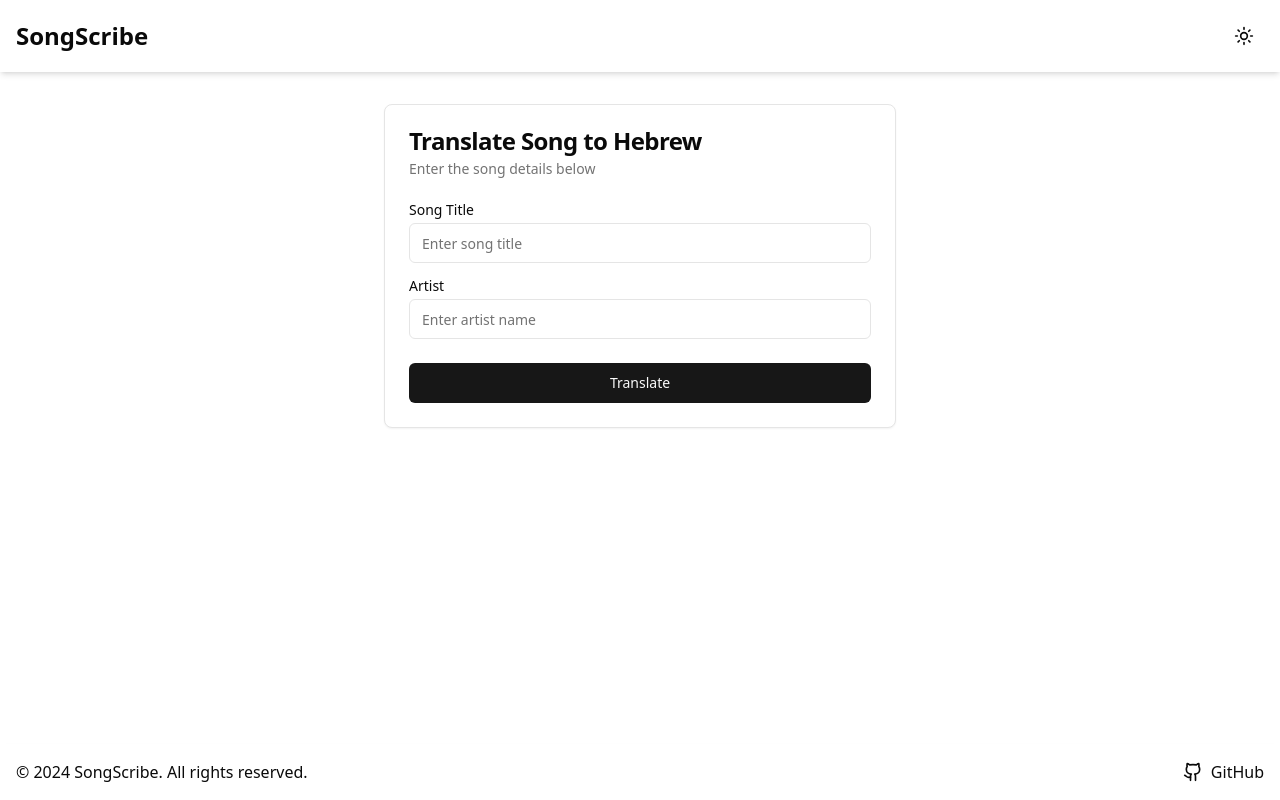
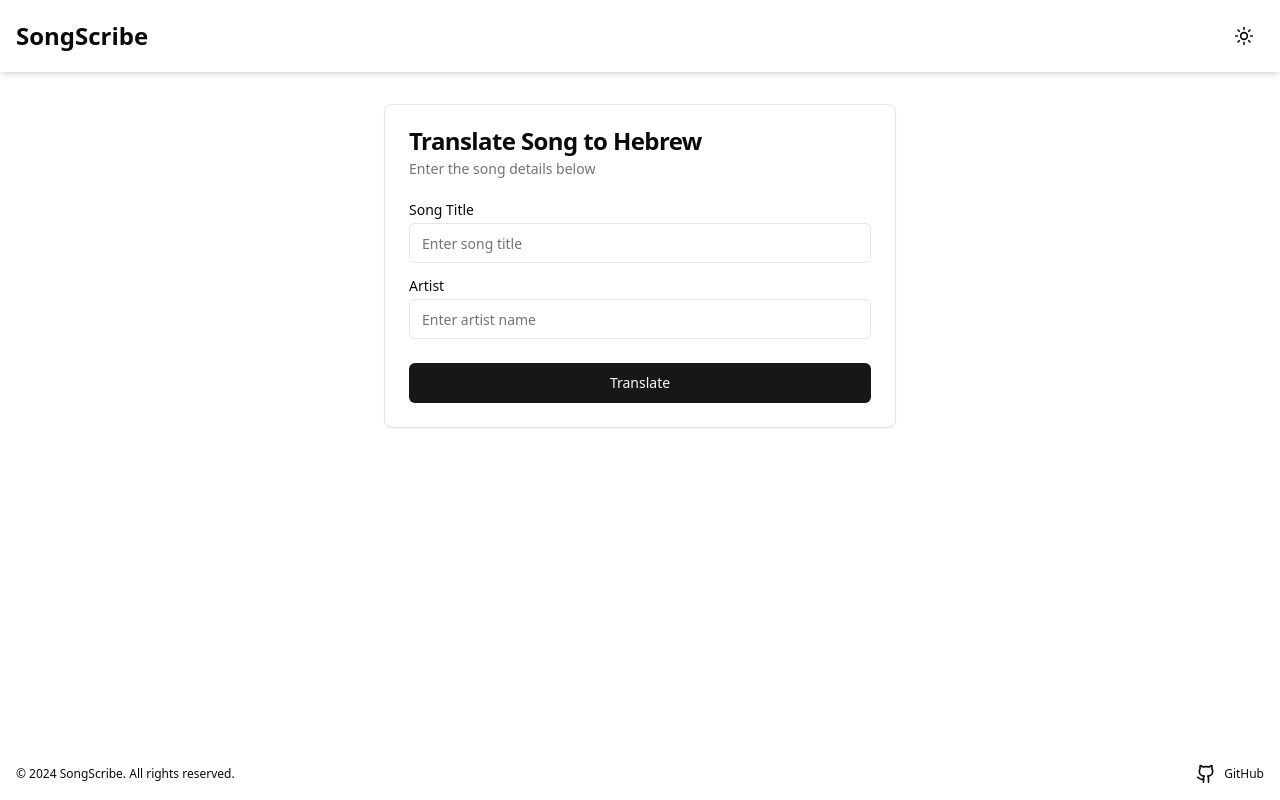
Before and after one commit to ilyaizen/songscribe-next, a Next.js app: page / in a window 1280 px wide. Built offline with nearby package versions, Linux system fonts and the light colour scheme.

Commit message:
Update Footer.tsx

```diff
--- a/components/Footer.tsx
+++ b/components/Footer.tsx
@@ -3,7 +3,7 @@ import { GithubIcon } from 'lucide-react';
 export function Footer() {
   return (
     <footer className="mt-8 bg-background text-foreground shadow-md">
-      <div className="container mx-auto flex items-center justify-between px-4 py-4">
+      <div className="container mx-auto flex items-center justify-between px-4 py-4 text-xs">
         <div>&copy; 2024 SongScribe. All rights reserved.</div>
         <a
           href="https://github.com/ilyaizen/songscribe-next"
```
